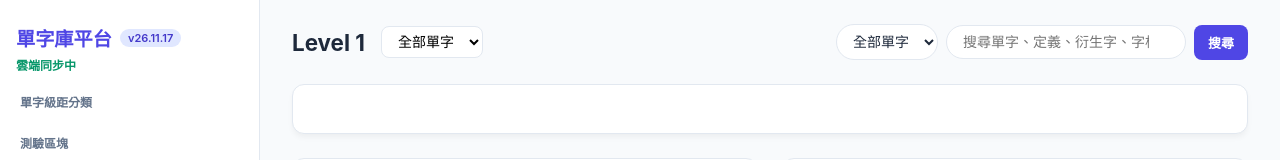
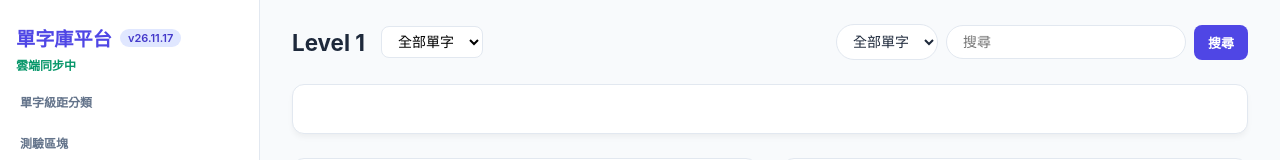
Before and after one commit to linxehana1317/vocab-tracker, a plain HTML site: page index.html in a window 1280 px wide. Shown: the top 160 px of the page. Drawn offline with nearby package versions, Linux system fonts and the light colour scheme; no server answers.

Commit message:
Update index.html

```diff
--- a/index.html
+++ b/index.html
@@ -363,7 +363,7 @@
                 </select>
 
                 <div class="search-input-wrap">
-                    <input type="text" id="searchInput" class="search-input" placeholder="搜尋單字、定義、衍生字、字根、片語或例句..." oninput="searchWord()" onkeydown="if(event.key==='Enter') searchWord()">
+                    <input type="text" id="searchInput" class="search-input" placeholder="搜尋" oninput="searchWord()" onkeydown="if(event.key==='Enter') searchWord()">
                     <button type="button" id="clearSearchBtn" class="search-clear" onclick="clearSearch()" aria-label="清除搜尋" title="清除搜尋">×</button>
                 </div>
                 <button onclick="searchWord()">搜尋</button>
```
